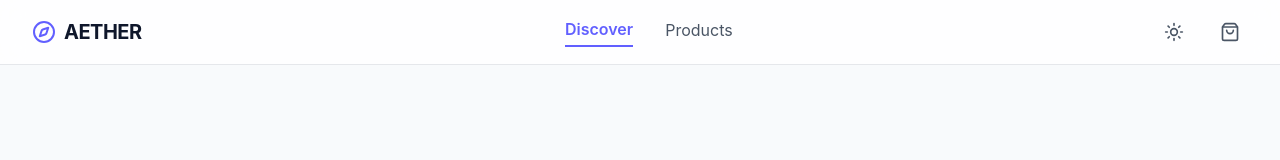
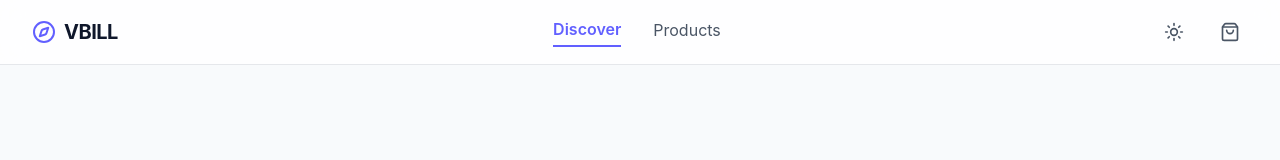
Before and after one commit to billyvicencio/React-Router-Navigation-and-State, a React (Vite) app: page / in a window 1280 px wide. Shown: the top 160 px of the page. Built offline with nearby package versions, Linux system fonts and the light colour scheme.

Commit message:
Rebrand: changed the name of the web

```diff
--- a/src/components/Navbar.jsx
+++ b/src/components/Navbar.jsx
@@ -24,7 +24,7 @@ export const Navbar = () => {
 
           <Link to="/" className="flex items-center gap-2 text-xl font-bold tracking-tight text-slate-900 dark:text-white">
             <Compass className="w-6 h-6 text-indigo-500" />
-            <span>AETHER</span>
+            <span>VBILL</span>
           </Link>
 
           <div className="hidden md:flex items-center gap-8">
```
